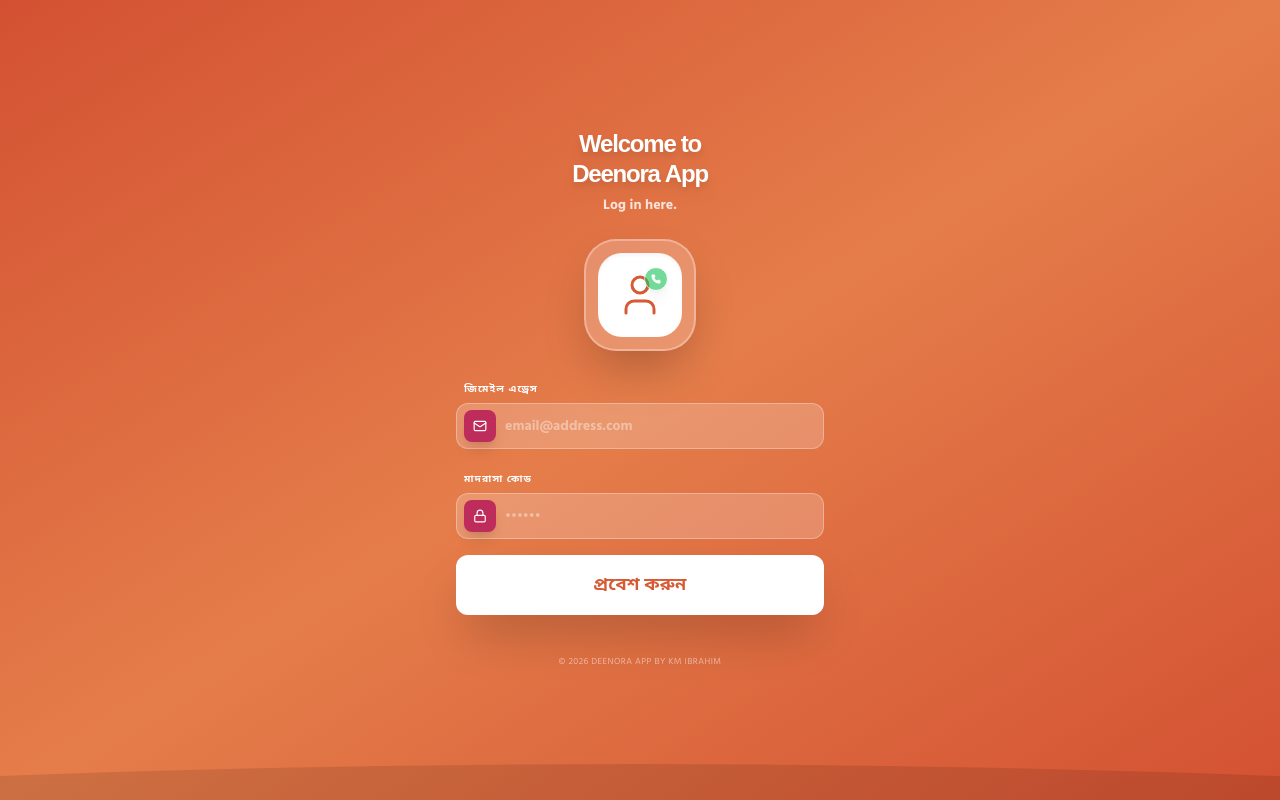
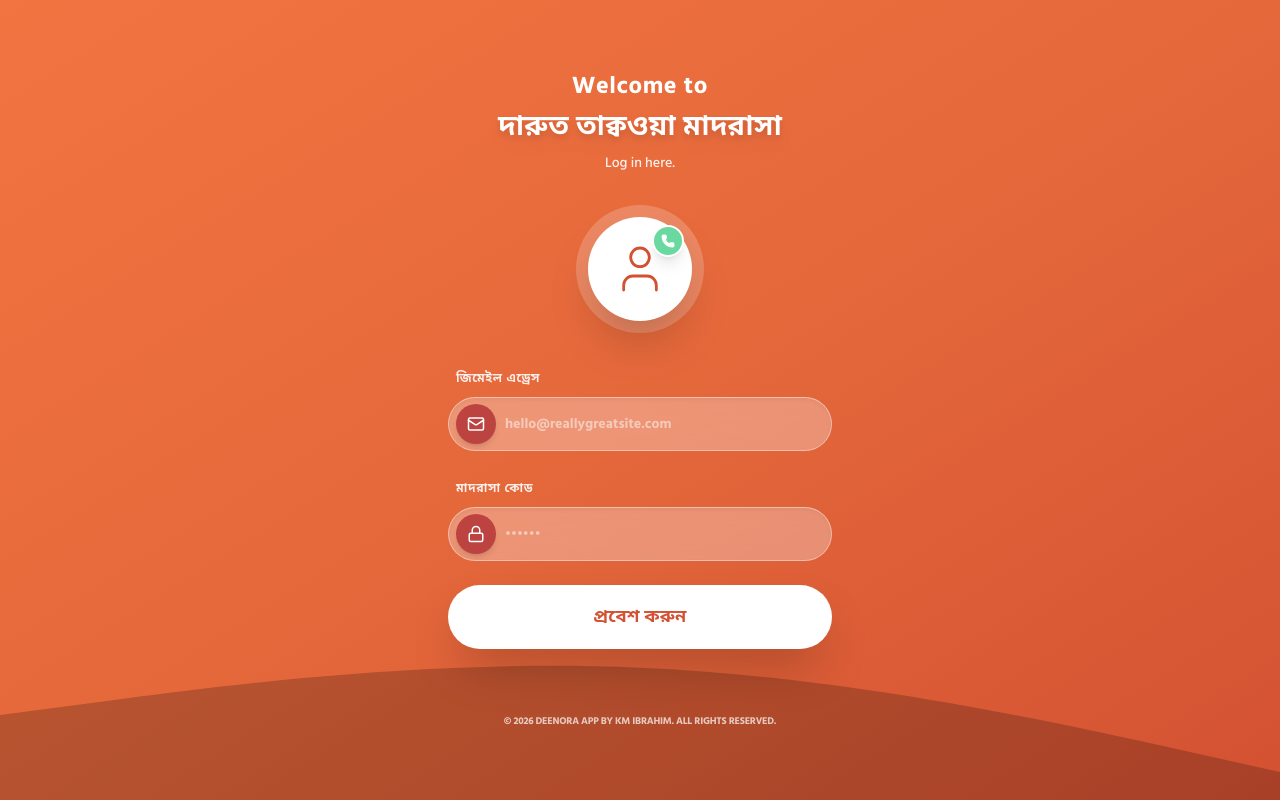
Before and after one commit to devomixsolution-ux/Contact-app, a React (Vite) app: page / in a window 1280 px wide. Built offline with nearby package versions, Linux system fonts and the light colour scheme.

Commit message:
Update Auth.tsx

```diff
--- a/pages/Auth.tsx
+++ b/pages/Auth.tsx
@@ -1,7 +1,7 @@
 
 import React, { useState, useEffect } from 'react';
 import { supabase } from '../supabase';
-import { Mail, Lock, Loader2, Phone, User as UserIcon, AlertCircle } from 'lucide-react';
+import { Mail, Lock, Loader2, User as UserIcon, AlertCircle, Phone } from 'lucide-react';
 import { Language } from '../types';
 import { t } from '../translations';
 
@@ -14,12 +14,11 @@
   const [code, setCode] = useState('');
   const [loading, setLoading] = useState(false);
   const [error, setError] = useState('');
-  const [brandInfo, setBrandInfo] = useState({ name: 'Deenora App', logo: '' });
+  const [brandInfo, setBrandInfo] = useState({ name: 'দারুত তাক্বওয়া মাদরাসা' });
 
   useEffect(() => {
     const name = localStorage.getItem('m_name');
-    const logo = localStorage.getItem('m_logo');
-    if (name) setBrandInfo({ name, logo: logo || '' });
+    if (name) setBrandInfo({ name });
   }, []);
 
   const handleAuth = async (e: React.FormEvent) => {
@@ -33,98 +32,116 @@
       });
       if (error) throw error;
       if (data.user) {
-        const { data: profile } = await supabase.from('madrasahs').select('name, logo_url').eq('id', data.user.id).single();
-        if (profile) {
-          localStorage.setItem('m_name', profile.name);
-          if (profile.logo_url) localStorage.setItem('m_logo', profile.logo_url);
-        }
+        const { data: profile } = await supabase.from('madrasahs').select('name').eq('id', data.user.id).single();
+        if (profile) localStorage.setItem('m_name', profile.name);
       }
-    } catch (err: any) { setError(t('login_error', lang)); } finally { setLoading(false); }
+    } catch (err: any) {
+      setError(t('login_error', lang));
+    } finally {
+      setLoading(false);
+    }
   };
 
   return (
-    <div className="min-h-screen bg-gradient-to-br from-[#d35132] via-[#e57d4a] to-[#d35132] flex flex-col items-center justify-center p-6 relative overflow-hidden">
-      <div className="absolute bottom-0 left-0 right-0 opacity-10 pointer-events-none z-0">
-        <svg viewBox="0 0 1440 400" preserveAspectRatio="none" className="w-full h-48">
-           <path fill="#000000" d="M0,400 L1440,400 L1440,350 Q720,300 0,350 Z" />
+    <div className="min-h-screen bg-gradient-to-br from-[#f27441] via-[#e5683b] to-[#d35132] flex flex-col items-center justify-center p-6 relative overflow-hidden">
+
+      {/* Background Hill Shapes - Matching Screenshot */}
+      <div className="absolute bottom-0 left-0 right-0 opacity-20 pointer-events-none select-none">
+        <svg viewBox="0 0 1440 320" className="w-full h-auto">
+          <path fill="#000000" d="M0,224L120,208C240,192,480,160,720,170.7C960,181,1200,235,1320,261.3L1440,288L1440,320L1320,320C1200,320,960,320,720,320C480,320,240,320,120,320L0,320Z"></path>
         </svg>
       </div>
 
-      <div className="w-full max-w-sm flex flex-col items-center space-y-6 z-10">
-        <div className="text-center space-y-1">
-          <h1 className="text-2xl font-black text-white drop-shadow-lg leading-tight font-noto tracking-tighter">
-            Welcome to<br />{brandInfo.name}
+      <div className="w-full max-w-sm flex flex-col items-center z-10 space-y-8">
+
+        {/* Header Section */}
+        <div className="text-center space-y-2">
+          <h2 className="text-2xl font-bold text-white tracking-wide">Welcome to</h2>
+          <h1 className="text-[28px] font-black text-white font-noto leading-tight drop-shadow-lg">
+            {brandInfo.name}
           </h1>
-          <p className="text-white/80 font-bold text-sm">Log in here.</p>
+          <p className="text-white/90 font-medium text-sm">Log in here.</p>
         </div>
 
+        {/* Central Avatar Icon */}
         <div className="relative">
-          <div className="w-28 h-28 bg-white/20 backdrop-blur-md rounded-[2rem] flex items-center justify-center p-3 border-2 border-white/30 shadow-2xl relative">
-             <div className="w-full h-full bg-white rounded-[1.5rem] flex items-center justify-center shadow-inner overflow-hidden">
-                <div className="relative">
-                    <UserIcon size={48} className="text-[#d65b35]" strokeWidth={1.5} />
-                    <div className="absolute -top-1 -right-1 bg-green-500 p-1.5 rounded-full border border-white shadow-lg animate-pulse">
-                        <Phone size={10} className="text-white" fill="currentColor" />
-                    </div>
+          <div className="w-32 h-32 bg-white/20 backdrop-blur-sm rounded-full flex items-center justify-center p-3">
+             <div className="w-full h-full bg-white rounded-full flex items-center justify-center shadow-2xl relative">
+                <div className="text-[#d35132] flex flex-col items-center">
+                  <UserIcon size={56} strokeWidth={1.2} />
+                </div>
+                {/* Green Phone Badge */}
+                <div className="absolute top-2 right-2 bg-[#69d9a0] w-8 h-8 rounded-full border-2 border-white flex items-center justify-center shadow-lg">
+                  <Phone size={14} className="text-white" fill="currentColor" />
                 </div>
              </div>
           </div>
         </div>
 
-        <form onSubmit={handleAuth} className="w-full space-y-4 px-2">
+        <form onSubmit={handleAuth} className="w-full space-y-6">
           {error && (
-            <div className="bg-red-500/20 backdrop-blur-md border border-red-500/50 p-3 rounded-xl flex items-center gap-3 text-white font-bold text-xs animate-shake">
+            <div className="bg-red-500/20 backdrop-blur-md border border-red-500/50 p-3 rounded-2xl flex items-center gap-3 text-white font-bold text-xs animate-shake">
               <AlertCircle size={16} />
               {error}
             </div>
           )}
 
-          <div className="space-y-1">
-            <label className="text-[10px] font-black text-white uppercase tracking-widest ml-2">{t('login_phone', lang)}</label>
+          {/* Email Input */}
+          <div className="space-y-2">
+            <label className="text-xs font-bold text-white/90 ml-2 font-noto tracking-wider">
+              {t('login_phone', lang)}
+            </label>
             <div className="relative">
-              <div className="absolute left-2 top-1/2 -translate-y-1/2 bg-[#bd2c5a] w-8 h-8 rounded-lg flex items-center justify-center text-white shadow-lg z-10">
-                <Mail size={14} />
+              <div className="absolute left-2 top-1/2 -translate-y-1/2 bg-[#bd4341] w-10 h-10 rounded-full flex items-center justify-center text-white z-10 shadow-md">
+                <Mail size={18} />
               </div>
               <input
                 type="email"
                 required
-                placeholder="email@address.com"
-                className="w-full pl-12 pr-4 py-3 bg-white/20 border border-white/30 rounded-xl outline-none text-white placeholder:text-white/40 font-bold text-sm focus:bg-white/30 transition-all"
+                placeholder="hello@reallygreatsite.com"
+                className="w-full pl-14 pr-6 py-4 bg-white/30 border border-white/40 rounded-full outline-none text-white placeholder:text-white/50 font-bold text-sm focus:bg-white/40 transition-all backdrop-blur-md shadow-inner"
                 value={emailInput}
                 onChange={(e) => setEmailInput(e.target.value)}
               />
             </div>
           </div>
 
-          <div className="space-y-1">
-            <label className="text-[10px] font-black text-white uppercase tracking-widest ml-2">{t('madrasah_code', lang)}</label>
+          {/* Password/Code Input */}
+          <div className="space-y-2">
+            <label className="text-xs font-bold text-white/90 ml-2 font-noto tracking-wider">
+              {t('madrasah_code', lang)}
+            </label>
             <div className="relative">
-              <div className="absolute left-2 top-1/2 -translate-y-1/2 bg-[#bd2c5a] w-8 h-8 rounded-lg flex items-center justify-center text-white shadow-lg z-10">
-                <Lock size={14} />
+              <div className="absolute left-2 top-1/2 -translate-y-1/2 bg-[#bd4341] w-10 h-10 rounded-full flex items-center justify-center text-white z-10 shadow-md">
+                <Lock size={18} />
               </div>
               <input
                 type="password"
                 required
                 placeholder="••••••"
-                className="w-full pl-12 pr-4 py-3 bg-white/20 border border-white/30 rounded-xl outline-none text-white placeholder:text-white/40 font-bold text-sm focus:bg-white/30 transition-all"
+                className="w-full pl-14 pr-6 py-4 bg-white/30 border border-white/40 rounded-full outline-none text-white placeholder:text-white/50 font-bold text-sm focus:bg-white/40 transition-all backdrop-blur-md shadow-inner"
                 value={code}
                 onChange={(e) => setCode(e.target.value)}
               />
             </div>
           </div>
 
+          {/* Login Button */}
           <button
             type="submit"
             disabled={loading}
-            className="w-full py-4 bg-white text-[#d65b35] font-black rounded-xl shadow-2xl active:scale-95 transition-all flex items-center justify-center gap-2 text-lg font-noto"
+            className="w-full py-4 bg-white text-[#d35132] font-black rounded-full shadow-2xl active:scale-[0.98] transition-all flex items-center justify-center gap-2 text-[18px] font-noto mt-4 h-16"
           >
-            {loading ? <Loader2 className="animate-spin" size={20} /> : t('login_btn', lang)}
+            {loading ? <Loader2 className="animate-spin" size={24} /> : t('login_btn', lang)}
           </button>
         </form>
 
-        <p className="text-white/50 text-[9px] pt-4 text-center px-4 leading-relaxed tracking-wider uppercase">
-          © 2026 Deenora app by KM IBRAHIM
-        </p>
+        {/* Footer */}
+        <div className="pt-8 text-center">
+          <p className="text-white/70 text-[10px] font-bold tracking-tight uppercase px-4 leading-relaxed">
+            © 2026 Deenora app by KM IBRAHIM. All rights reserved.
+          </p>
+        </div>
       </div>
     </div>
   );
```
